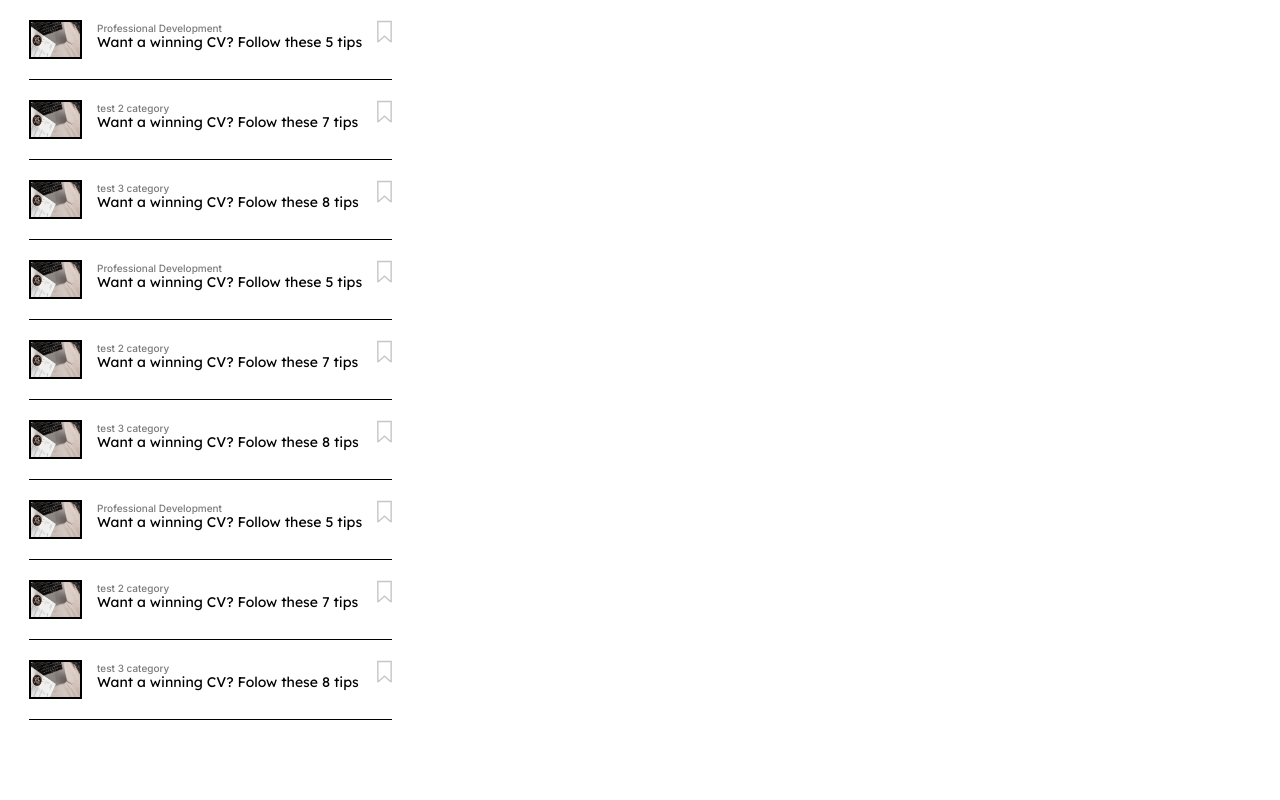
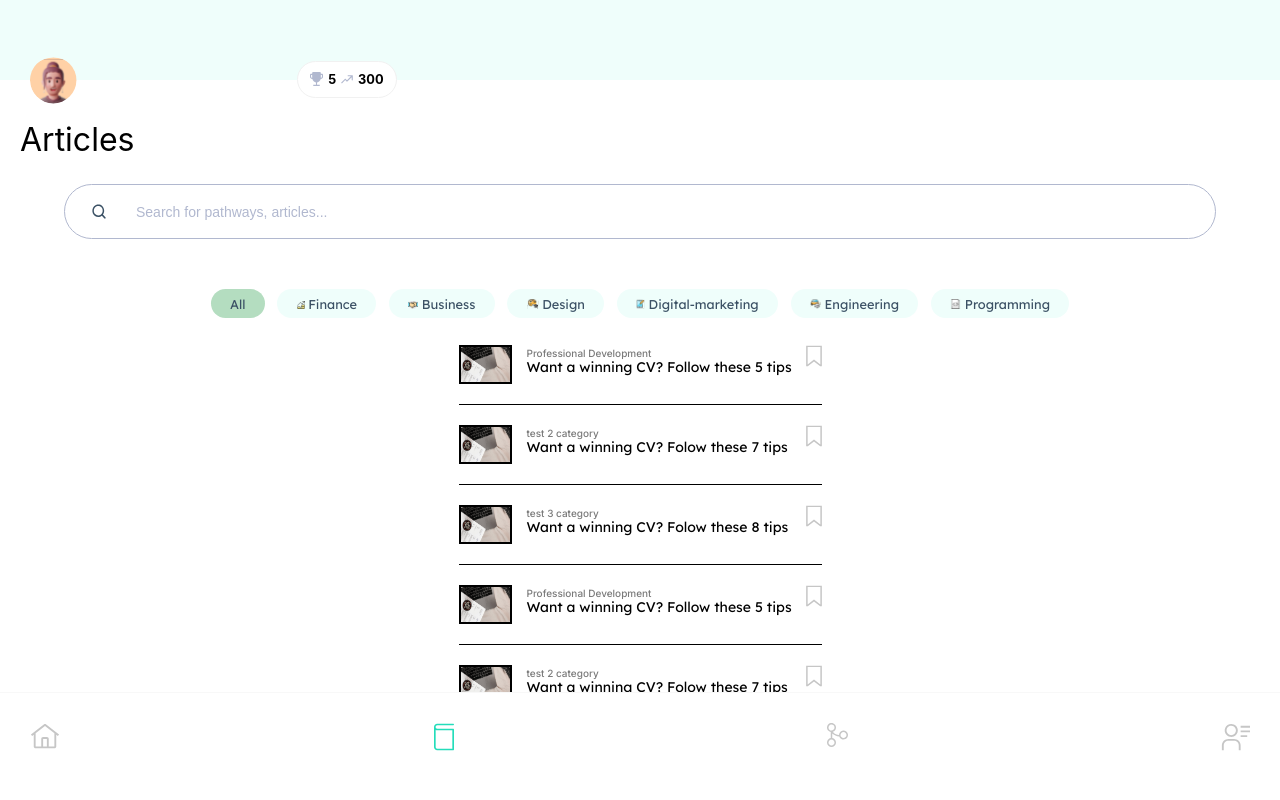
Before and after one commit to ecf123/ecf-fe-prototype, a React (Create React App) app: page /articles in a window 1280 px wide. Shown: the top 800 px of the page. Built offline with nearby package versions, Linux system fonts and the light colour scheme; no server answers.

Commit message:
Add articles component and styling

```diff
--- a/src/containers/Articles/Articles.jsx
+++ b/src/containers/Articles/Articles.jsx
@@ -1,13 +1,29 @@
-import React from 'react';
+import React, {useState} from 'react';
 import ArticleCardList from '../ArticleCardList/ArticleCardList';
-
+import TrophyHeader from "../../components/TrophyHeader/TrophyHeader";
+import SearchBar from '../../components/SearchBar/SearchBar';
+import FilterTag from '../../components/FilterTag/FilterTag';
+import Navigation from '../../components/Navigation/Navigation';
+import "./Articles.scss";
 
 // path: /articles
 
-const Articles = ({ articleInfo }) => {
+const Articles = ({ articleInfo, userProfile }) => {
+
+  const [searchCriteria, setSearchCriteria] = useState("");
+
   return (
-    <div>
-      <ArticleCardList articleInfo={articleInfo} />
+    <div className='articles'>
+      <header className="articles__header">
+        <TrophyHeader userProfile={userProfile} />
+      </header>
+      <div className="articles__content">
+        <h2 className='articles__title'>Articles</h2>
+        <SearchBar handleChange={setSearchCriteria} />
+        <FilterTag />
+        <ArticleCardList articleInfo={articleInfo} />
+        <Navigation />
+      </div>
     </div>
   );
 };
--- a/src/containers/Articles/Articles.scss
+++ b/src/containers/Articles/Articles.scss
@@ -0,0 +1,52 @@
+@use "../../assets/sass/mixins" as *;
+@use "../../assets//sass/variables" as *;
+
+.articles {
+
+    &__header {
+        display: flex;
+        justify-content: space-between;
+        align-items: center;
+        width: 100%;
+        margin-bottom: 20px;
+        @include light-green-background();
+        padding: 20px;
+    }
+
+    &__content {
+        display: flex;
+        flex-direction: column;
+        justify-content: center;
+        align-items: center;
+        margin: 0px 20px;
+    }
+
+    &__title {
+        font-size: $font-size-extra-large;
+        font-weight: $font-weight-regular;
+        align-self: flex-start;
+        margin: 20px 0px;
+    }
+}
+
+.user-icon {
+    position: relative;
+    display: flex;
+    justify-content: center;
+    padding-top: 3.5px;
+    bottom: -39px;
+    left: -20px;
+    width: auto;
+    border-radius: 25px;
+  }
+
+.trophy-stats-container {
+    position: relative;
+    bottom: -39px;
+    left: 170px;
+    background-color: white;
+    width: 100px;
+    height: auto;
+    border-radius: 22px;
+    margin-right: 30px;
+  }
```
